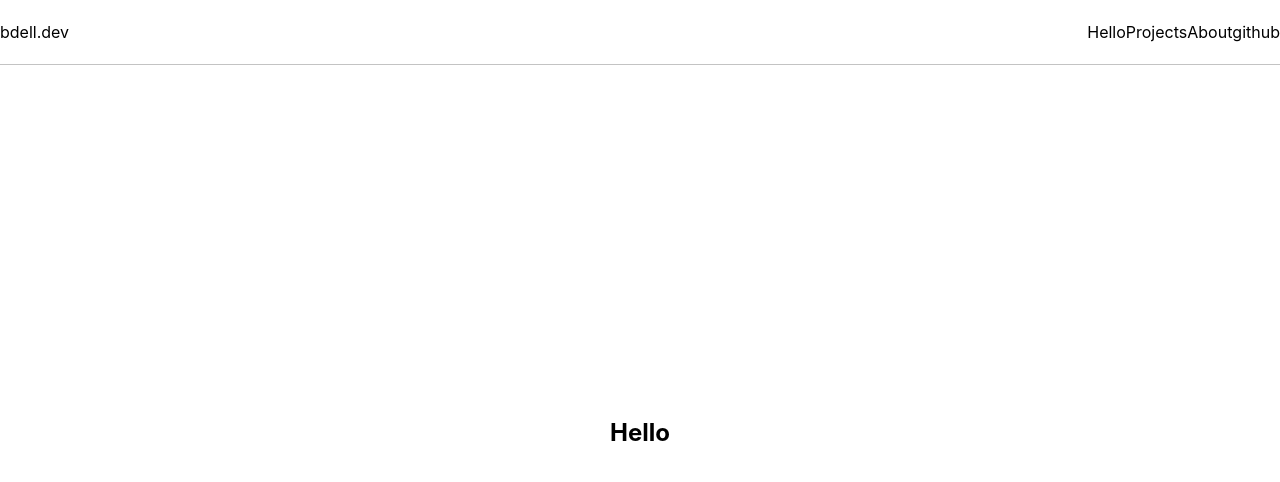
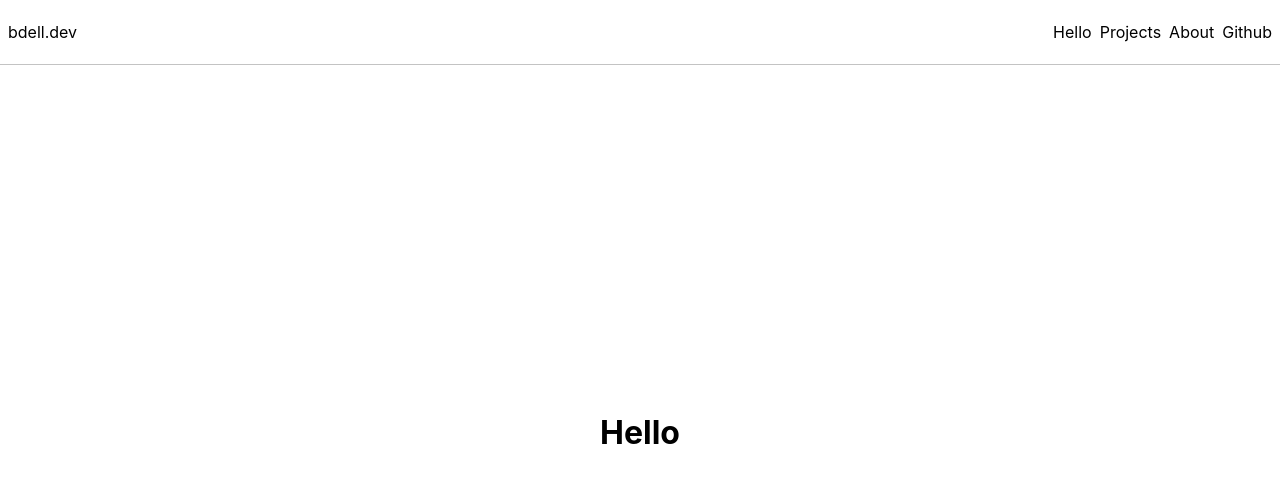
Before and after one commit to bdell/bdell.dev, a React (Create React App) app: page / in a window 1280 px wide. Shown: the top 482 px of the page. Built offline with nearby package versions, Linux system fonts and the light colour scheme.

Commit message:
Updates menu styling and scrolling
Adds sticky scrolling and better menu styling

```diff
--- a/src/components/AboutMe/AboutMe.js
+++ b/src/components/AboutMe/AboutMe.js
@@ -2,7 +2,7 @@ import React from 'react';
 
 const AboutMe = () => {
     return (
-        <div className="FullContainer FlexCentered">
+        <div className="FullContainer FlexCentered ScrollStop">
             <div style={{ width: '50%' }}>
                 <span>
                     My name is Brandon and I have been working in software development for over 8 years. I started out
--- a/src/components/Projects/Projects.js
+++ b/src/components/Projects/Projects.js
@@ -5,7 +5,7 @@ import projects from './Projects.config';
 
 const Projects = () => {
     return (
-        <div className="FullContainer FlexCentered">
+        <div className="FullContainer FlexCentered ScrollStop">
             {projects.map((project) => (
                 <ProjectCard key={`project-${project.projectId}`} {...project} />
             ))}
--- a/src/components/TopBar/TopBar.js
+++ b/src/components/TopBar/TopBar.js
@@ -3,15 +3,20 @@ import React from 'react';
 import './TopBar.scss';
 
 const TopBar = () => {
+    const openGithubLink = () => {
+        window.open(`https://github.com/bdell?tab=repositories`, '_blank');
+    };
     return (
         <div className="TopBar FullWidth">
-            <div className="FlexCentered FullContainer">
+            <div className="FlexCentered TopBarContentContainer">
                 <div>bdell.dev</div>
                 <div className="FlexGrow" />
-                <div>Hello</div>
-                <div>Projects</div>
-                <div>About</div>
-                <div>github</div>
+                <div className="MenuLink FlexCentered">Hello</div>
+                <div className="MenuLink FlexCentered">Projects</div>
+                <div className="MenuLink FlexCentered">About</div>
+                <div className="MenuLink FlexCentered" onClick={openGithubLink}>
+                    Github
+                </div>
             </div>
         </div>
     );
--- a/src/components/TopBar/TopBar.scss
+++ b/src/components/TopBar/TopBar.scss
@@ -5,3 +5,14 @@
     background-color: white;
     border-bottom: 1px solid $grey;
 }
+
+.TopBarContentContainer {
+    height: 100%;
+    margin-left: 8px;
+}
+
+.MenuLink {
+    margin-right: 8px;
+    cursor: pointer;
+    height: 100%;
+}
--- a/src/components/Welcome/Welcome.js
+++ b/src/components/Welcome/Welcome.js
@@ -2,8 +2,8 @@ import React from 'react';
 
 const Welcome = () => {
     return (
-        <div className="FullContainer FlexCentered">
-            <h2>Hello</h2>
+        <div className="FullContainer FlexCentered ScrollStop">
+            <h1>Hello</h1>
         </div>
     );
 };
--- a/src/styles/coreStyles.scss
+++ b/src/styles/coreStyles.scss
@@ -8,6 +8,11 @@
 .FullContainer {
     height: 100%;
     width: 100%;
+}
+
+.ScrollStop {
+    scroll-snap-align: start;
+    scroll-snap-type: proximity;
 }
 
 .FullWidth {
```
